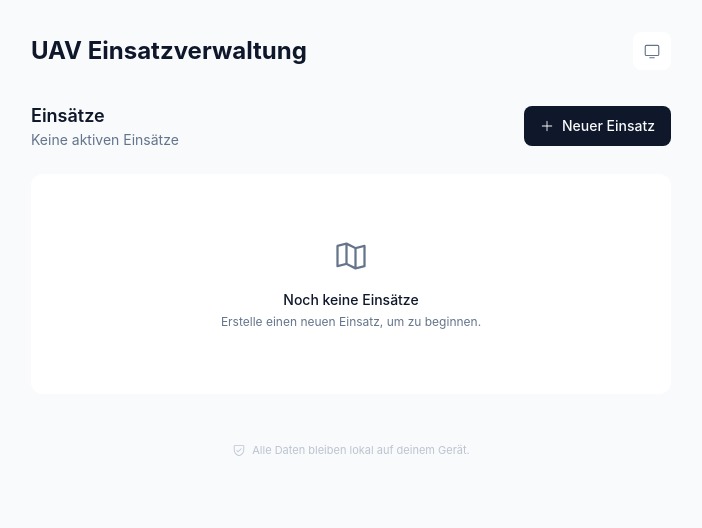
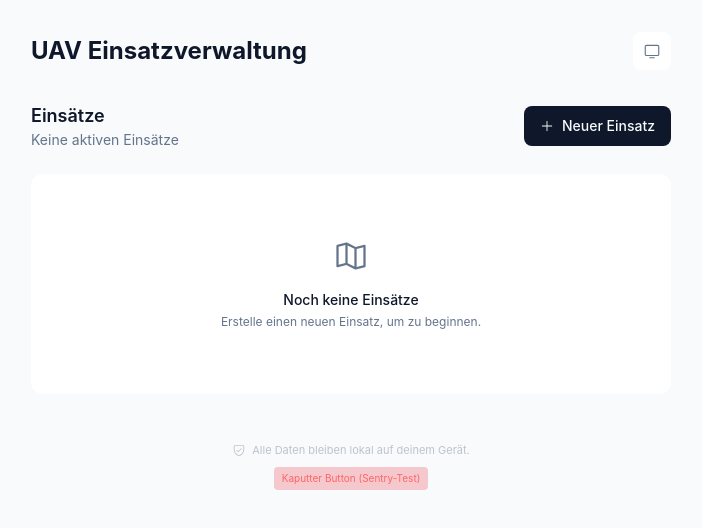
Before and after one commit to rubenvitt/uav-checklists, a React (Vite) app: page / in a window 1280 px wide. Shown: the top 528 px of the page, without its empty margins (289-991 px from the left). Built offline with nearby package versions, Linux system fonts and the light colour scheme.

Commit message:
Add broken button on overview page for Sentry error testing
Adds a small red "Kaputter Button (Sentry-Test)" to the overview footer
that throws an unhandled error on click, useful for verifying Sentry
integration captures frontend exceptions.

https://claude.ai/code/session_01DH6Nf4prTLbw8EXvjLpUSW

```diff
--- a/src/router.tsx
+++ b/src/router.tsx
@@ -30,9 +30,18 @@ function OverviewLayout() {
           onCycleTheme={cycleTheme}
         />
         <MissionOverview />
-        <footer className="flex items-center justify-center gap-1.5 py-6 text-[11px] text-text-muted/40">
-          <PiShieldCheck className="text-sm" />
-          Alle Daten bleiben lokal auf deinem Gerät.
+        <footer className="flex flex-col items-center gap-2 py-6">
+          <span className="flex items-center gap-1.5 text-[11px] text-text-muted/40">
+            <PiShieldCheck className="text-sm" />
+            Alle Daten bleiben lokal auf deinem Gerät.
+          </span>
+          <button
+            type="button"
+            className="rounded bg-red-600/20 px-2 py-1 text-[10px] text-red-400 hover:bg-red-600/30"
+            onClick={() => { throw new Error('Sentry Test: Kaputten Button geklickt!') }}
+          >
+            Kaputter Button (Sentry-Test)
+          </button>
         </footer>
       </div>
     </div>
```
